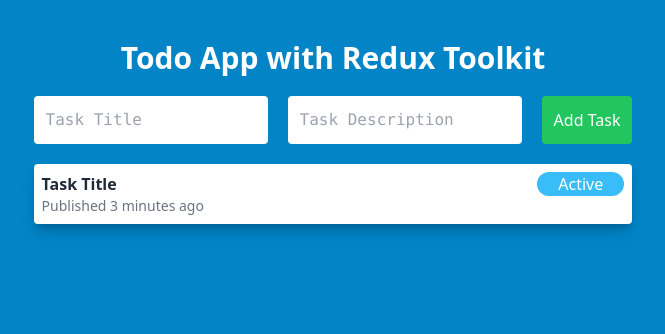
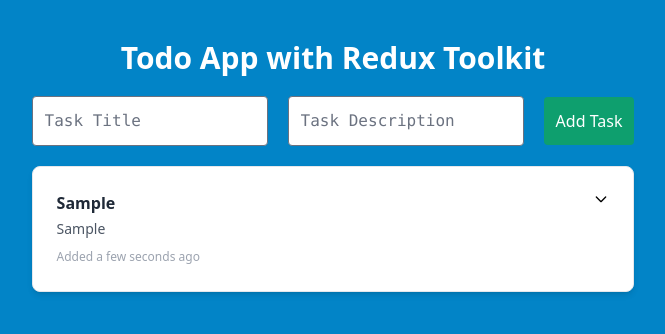
Before and after one commit to canucotdaved/TodoAppV2ReduxToolKit, a React (Create React App) app: page / in a window 1280 px wide. Both pictures are taken after typing "Sample", "Sample" into the empty fields and a click on the button "Add Task". Shown: the top 334 px of the page, without its empty margins (307-972 px from the left). Built offline with nearby package versions, Linux system fonts and the light colour scheme.

Commit message:
working add task

```diff
--- a/package.json
+++ b/package.json
@@ -13,12 +13,18 @@
     "@types/react-dom": "^18.0.0",
     "@types/uuid": "^8.3.4",
     "autoprefixer": "^10.4.7",
+    "flowbite": "^1.4.7",
+    "flowbite-react": "^0.0.26",
+    "framer-motion": "^6.3.11",
+    "moment": "^2.29.3",
     "postcss": "^8.4.14",
     "react": "^18.1.0",
     "react-dom": "^18.1.0",
+    "react-icons": "^4.4.0",
     "react-redux": "^8.0.2",
     "react-scripts": "5.0.1",
     "redux": "^4.2.0",
+    "redux-persist": "^6.0.0",
     "tailwindcss": "^3.0.24",
     "typescript": "^4.4.2",
     "uuid": "^8.3.2",
--- a/src/App.tsx
+++ b/src/App.tsx
@@ -1,11 +1,16 @@
 import React from "react";
 import "./App.css";
 import Todo from "./Todo";
+import Add from "./Todo/Add";
+import Display from "./Todo/Display";
 
 function App() {
   return (
     <>
-      <Todo />
+      <Todo>
+        <Add />
+        <Display />
+      </Todo>
     </>
   );
 }
--- a/src/Todo/Card/index.tsx
+++ b/src/Todo/Card/index.tsx
@@ -1,16 +1,106 @@
-import React from "react";
+import React, { useRef, useState } from "react";
+import { IPropTypes } from "./types";
+import { motion } from "framer-motion";
+import { Card as Cards, Dropdown } from "flowbite-react";
+import { useDispatch } from "react-redux";
+import { AppDispatch } from "../../redux/store";
 
-const Card = () => {
+const variant = {
+  hidden: {
+    opacity: 0,
+    x: "600px",
+  },
+  show: {
+    opacity: 1,
+    x: "0px",
+    transition: {
+      ease: "easeIn",
+      type: "spring",
+      stiffness: 100,
+    },
+  },
+};
+const Card: React.FC<IPropTypes> = ({
+  title,
+  description,
+  complete,
+  Delete,
+  date,
+  completed,
+  id,
+}) => {
+  const textInput = useRef(null);
+  const dispatch = useDispatch<AppDispatch>();
+  const [disable, setDisabled] = useState<boolean>(true);
+
+  const editButtonHandler = () => {
+    setDisabled(!disable);
+    //@ts-ignore
+    textInput.current.focus();
+  };
+
+  // const editHandler = (e: any, id: string, title: string) => {
+  //   //@ts-ignore
+  //   if (e.which === 13) {
+  //     dispatch(editTodo({ id, title: e.target.value }));
+  //     setDisabled(true);
+  //   } else {
+  //     return;
+  //   }
+  // };
+
   return (
-    <div className="bg-white drop-shadow-lg flex justify-between p-2 my-5 shadow-lg rounded">
-      <div className="flex flex-col">
-        <p className="text-base text-gray-800 w-6/12 font-bold">Task Title</p>
-        <span className="text-sm text-gray-500">Published 3 minutes ago</span>
-      </div>
-      <span className="bg-sky-400 text-white rounded-3xl w-[15%] h-max text-center">
-        Active
-      </span>
-    </div>
+    <motion.div
+      variants={variant}
+      exit={{ x: "-600px", opacity: 0 }}
+      className="mt-5 z-0"
+    >
+      <Cards>
+        <div className="flex flex-row-reverse justify-between">
+          <div>
+            <Dropdown inline={true} label="" style={{ top: "40px" }}>
+              <Dropdown.Item onClick={() => editButtonHandler()}>
+                <button className="block py-2 px-4 text-sm text-gray-700 hover:bg-gray-100 dark:text-gray-200 dark:hover:bg-gray-600 dark:hover:text-white">
+                  Edit
+                </button>
+              </Dropdown.Item>
+              {!completed && (
+                <Dropdown.Item>
+                  <button
+                    onClick={complete}
+                    className="block py-2 px-4 text-sm text-green-700 hover:bg-gray-100 dark:text-gray-200 dark:hover:bg-gray-600 dark:hover:text-white"
+                  >
+                    Complete
+                  </button>
+                </Dropdown.Item>
+              )}
+              <Dropdown.Item>
+                <button
+                  onClick={Delete}
+                  className="block py-2 px-4 text-sm text-red-700 hover:bg-gray-100 dark:text-gray-200 dark:hover:bg-gray-600 dark:hover:text-white"
+                >
+                  Delete
+                </button>
+              </Dropdown.Item>
+            </Dropdown>
+          </div>
+          <div>
+            <input
+              type="text"
+              className={`text-base text-gray-800 font-bold border-0 p-0 focus:ring-1 focus:border ${
+                completed ? `line-through	` : null
+              }`}
+              ref={textInput}
+              defaultValue={title}
+              disabled={disable}
+            />
+
+            <p className="text-sm text-gray-600 py-1">{description}</p>
+            <span className="text-xs text-gray-400">Added {date}</span>
+          </div>
+        </div>
+      </Cards>
+    </motion.div>
   );
 };
 
--- /dev/null
+++ b/src/Todo/Card/types.ts
@@ -0,0 +1,9 @@
+export interface IPropTypes {
+  id: string;
+  title: string;
+  description: string;
+  Delete: () => void;
+  complete: () => void;
+  completed: boolean;
+  date: string;
+}
--- a/src/Todo/Display/index.tsx
+++ b/src/Todo/Display/index.tsx
@@ -1,11 +1,39 @@
 import React from "react";
+import { useSelector, useDispatch } from "react-redux";
 import Card from "../Card";
+import { AppDispatch, RootState } from "../../redux/store";
+import { AnimatePresence } from "framer-motion";
+import moment from "moment";
+const Display = () => {
+  const dispatch = useDispatch<AppDispatch>();
+  const todoList = useSelector((state: RootState) => state.todo);
 
-const Display = () => {
+  const Remove = (id: string) => {
+    console.log("dasdasdas");
+  };
+
+  const completeHandler = (id: string, completed: boolean) => {
+    console.log("dasdasdas");
+  };
+
+  console.log(todoList);
+
   return (
-    <>
-      <Card />
-    </>
+    <AnimatePresence>
+      {todoList.length > 0 &&
+        todoList.map((item: any) => (
+          <Card
+            key={item.id}
+            id={item.id}
+            title={item.title}
+            description={item.description}
+            complete={() => completeHandler(item.id, !item.completed)}
+            Delete={() => Remove(item.id)}
+            date={moment(item.date).fromNow()}
+            completed={item.completed}
+          />
+        ))}
+    </AnimatePresence>
   );
 };
 
--- a/src/Todo/index.tsx
+++ b/src/Todo/index.tsx
@@ -1,20 +1,45 @@
-import React from "react";
-import Add from "./Add";
-import Display from "./Display";
+import React, { ReactNode } from "react";
+import { motion, AnimatePresence } from "framer-motion";
 
-const Todo = () => {
+interface IPropType {
+  children: ReactNode;
+}
+
+const variant = {
+  hidden: {
+    opacity: 0,
+    y: "60px",
+  },
+  show: {
+    opacity: 1,
+    y: "0px",
+    transition: {
+      duration: 0.5,
+      ease: "easeIn",
+      type: "Spring",
+      stiffness: 100,
+      staggerChildren: 0.5,
+    },
+  },
+};
+
+const Todo: React.FC<IPropType> = ({ children }) => {
   return (
-    <div className="max-w-full h-screen bg-sky-600">
-      <div className="w-1/2 mx-auto flex flex-col items-center py-5">
-        <h1 className="font-bold my-5 text-3xl text-white">
-          Todo App with Redux Toolkit
-        </h1>
-        <div className="flex flex-col">
-          <Add />
-          <Display />
-        </div>
+    <AnimatePresence>
+      <div className="max-w-full h-screen bg-sky-600">
+        <motion.div
+          initial="hidden"
+          animate="show"
+          variants={variant}
+          className="w-1/2 mx-auto flex flex-col items-center py-5"
+        >
+          <h1 className="font-bold my-5 text-3xl text-white">
+            Todo App with Redux Toolkit
+          </h1>
+          <div className="flex flex-col">{children}</div>
+        </motion.div>
       </div>
-    </div>
+    </AnimatePresence>
   );
 };
 
--- a/src/index.tsx
+++ b/src/index.tsx
@@ -4,14 +4,21 @@ import "./index.css";
 import App from "./App";
 import { store } from "./redux/store";
 import { Provider } from "react-redux";
+import { PersistGate } from "redux-persist/integration/react";
+import { persistStore } from "redux-persist";
 
 const root = ReactDOM.createRoot(
   document.getElementById("root") as HTMLElement
 );
+
+let persistore = persistStore(store);
+
 root.render(
   <React.StrictMode>
     <Provider store={store}>
-      <App />
+      <PersistGate loading={null} persistor={persistore}>
+        <App />
+      </PersistGate>
     </Provider>
   </React.StrictMode>
 );
--- a/src/redux/reducer.ts
+++ b/src/redux/reducer.ts
@@ -1,49 +1,51 @@
 import { createSlice, PayloadAction } from "@reduxjs/toolkit";
-import { v4 as uuidv4 } from "uuid";
 interface IinitialState {
+  todo: Array<Todo>;
+}
+
+interface Todo {
   id: string;
   title: string;
   description: string;
-  dateAdded: Date;
-  status: String;
+  dateAdded: any;
   completed: boolean;
 }
+const initialState: IinitialState = {
+  todo: [],
+};
 
-const initialState: IinitialState[] = [];
+console.log(initialState, `😡`);
 
 const dataSlice = createSlice({
   name: "Todo",
   initialState,
   reducers: {
-    addTodos: {
-      reducer: (state, action: PayloadAction<IinitialState>) => {
-        state.push(action.payload);
-      },
-      prepare: (title: string, description: string) => ({
-        payload: {
-          id: uuidv4(),
-          title,
-          description,
-          dateAdded: new Date(),
-          status: "Active",
-          completed: false,
-        } as IinitialState,
-      }),
+    addTodos(state, action) {
+      return {
+        ...state,
+        todo: [...state.todo, action.payload],
+      };
     },
-    removeTodo(state, action: PayloadAction<string>) {
-      const index = state.findIndex((todo) => todo.id === action.payload);
-      state.splice(index, 1);
-    },
-    setTodoStatus(
-      state,
-      action: PayloadAction<{ completed: boolean; id: string }>
-    ) {
-      const index = state.findIndex((todo) => todo.id === action.payload.id);
-      state[index].completed = action.payload.completed;
-    },
-    default: (state) => {
-      return state;
-    },
+    // removeTodo(state, action: PayloadAction<string>) {
+    //   const index = state.findIndex((todo) => todo.id === action.payload);
+    //   return state.splice(index, 1);
+    // },
+    // setTodoStatus(
+    //   state,
+    //   action: PayloadAction<{ completed: boolean; id: string }>
+    // ) {
+    //   const index = state.findIndex((todo) => todo.id === action.payload.id);
+    //   state[index].completed = action.payload.completed;
+    //   return state;
+    // },
+    // editTodo(state, action: PayloadAction<{ title: string; id: string }>) {
+    //   const index = state.findIndex((todo) => todo.id === action.payload.id);
+    //   state[index].title = action.payload.title;
+    //   return state;
+    // },
+    // default: (state) => {
+    //   return state;
+    // },
   },
 });
 
--- a/src/redux/store.ts
+++ b/src/redux/store.ts
@@ -1,6 +1,33 @@
 import { configureStore } from "@reduxjs/toolkit";
 import { reducer } from "./reducer";
-export const store = configureStore({ reducer: reducer });
+import {
+  persistReducer,
+  FLUSH,
+  REHYDRATE,
+  PAUSE,
+  PERSIST,
+  PURGE,
+  REGISTER,
+} from "redux-persist";
+import storage from "redux-persist/lib/storage";
+
+const persistConfig = {
+  key: "root",
+  storage,
+  version: 1,
+};
+
+const persistor = persistReducer(persistConfig, reducer);
+
+export const store = configureStore({
+  reducer: persistor,
+  middleware: (getDefaultMiddleware) =>
+    getDefaultMiddleware({
+      serializableCheck: {
+        ignoredActions: [FLUSH, REHYDRATE, PAUSE, PERSIST, PURGE, REGISTER],
+      },
+    }),
+});
 
 export type AppDispatch = typeof store.dispatch;
 export type RootState = ReturnType<typeof store.getState>;
--- a/tailwind.config.js
+++ b/tailwind.config.js
@@ -1,7 +1,10 @@
 module.exports = {
-  content: ["./src/**/*.{js,jsx,ts,tsx}"],
+  content: [
+    "./src/**/*.{js,jsx,ts,tsx}",
+    "node_modules/flowbite-react/**/*.{js,jsx,ts,tsx}",
+  ],
   theme: {
     extend: {},
   },
-  plugins: [],
+  plugins: [require("flowbite/plugin")],
 };
```
Also changed, not shown: src/Todo/Add/index.tsx (+20 -5 lines), 1 other file (tests, documents, lock files or other folders).
